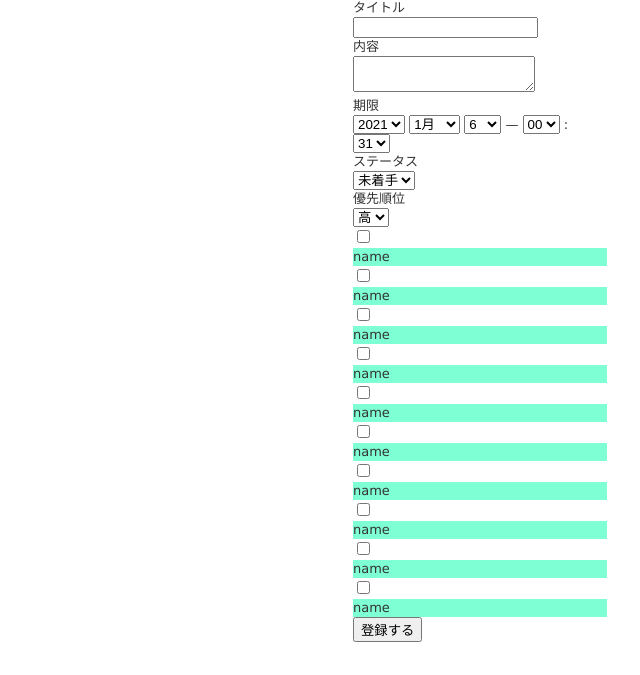
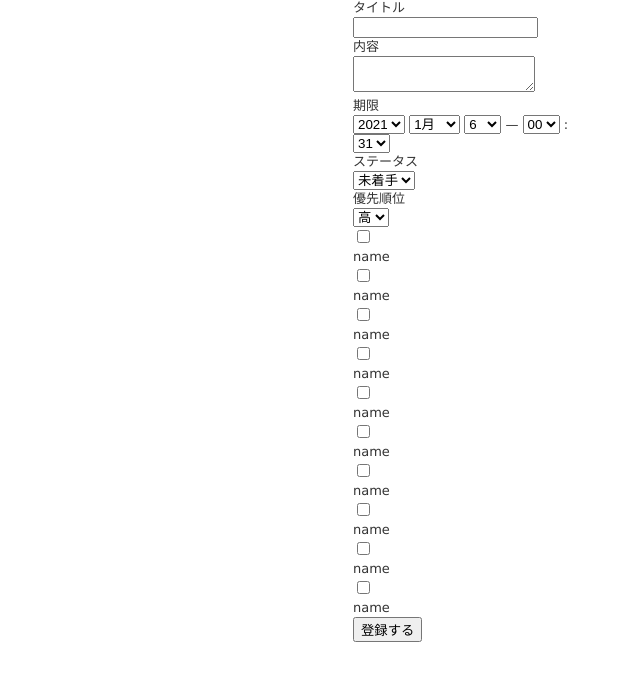
Before and after one commit to ibitomohiro/manyo_kadai, a Rails app: page /tasks/new in a window 1280 px wide. Shown: the part 290-965 px from the top of the page, without its empty margins (640-1280 px from the left). Run offline with Rails 7, Linux system fonts and the light colour scheme; a user stored in the database is signed in; data comes from the database, SQL or seed files in the repository; style sheets or scripts are compiled from the project's sources; some libraries are stand-ins or nearby versions.

Commit message:
change: ラベルbootstrapで見た目を変更

```diff
--- a/app/views/tasks/_form.html.erb
+++ b/app/views/tasks/_form.html.erb
@@ -39,9 +39,10 @@
     <div class="label">
       <% Label.all.each do |label| %>
         <%= f.check_box :label_ids, { multiple:true, checked: label[:checked], disabled: label[:disabled], include_hidden: false }, label[:id] %>
-        <label style="background-color: aquamarine"><%= label.name %></label>
+        <label class="label label-default"><%= label.name %></label>
       <% end %>
     </div>
+
 
     <%= f.submit class:'btn btn-primary' %>
   <% end %>
```
